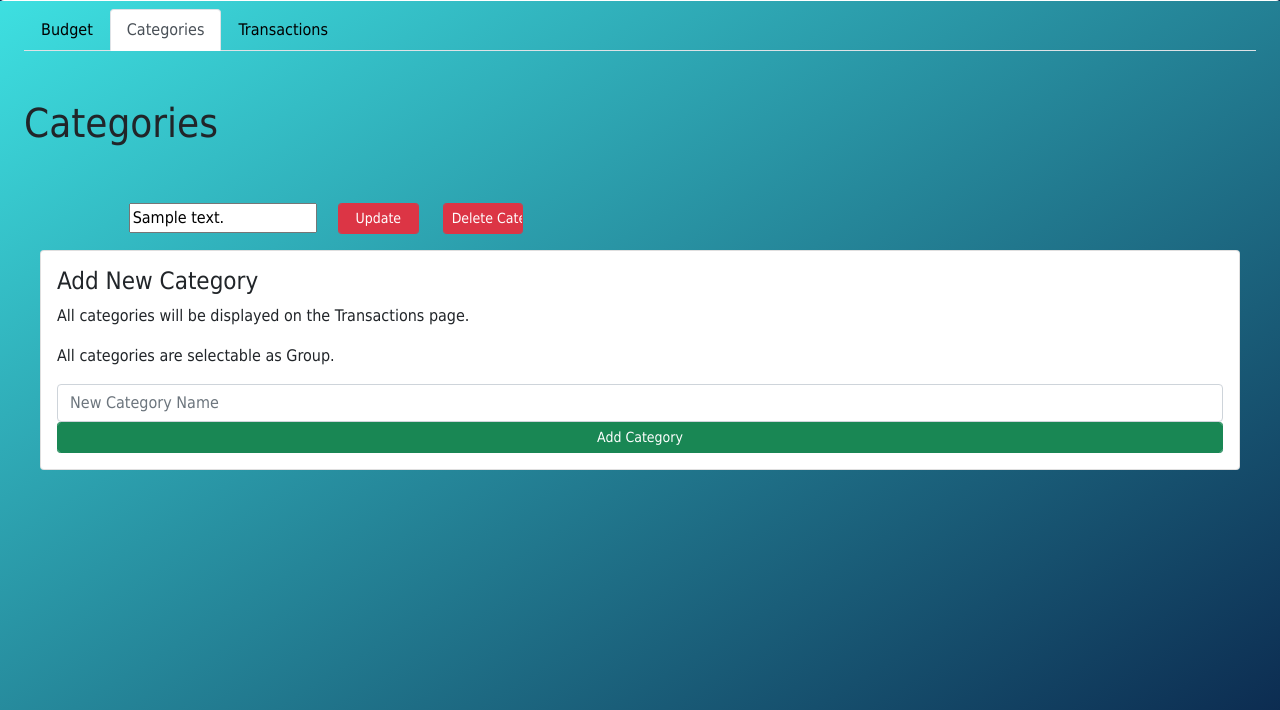
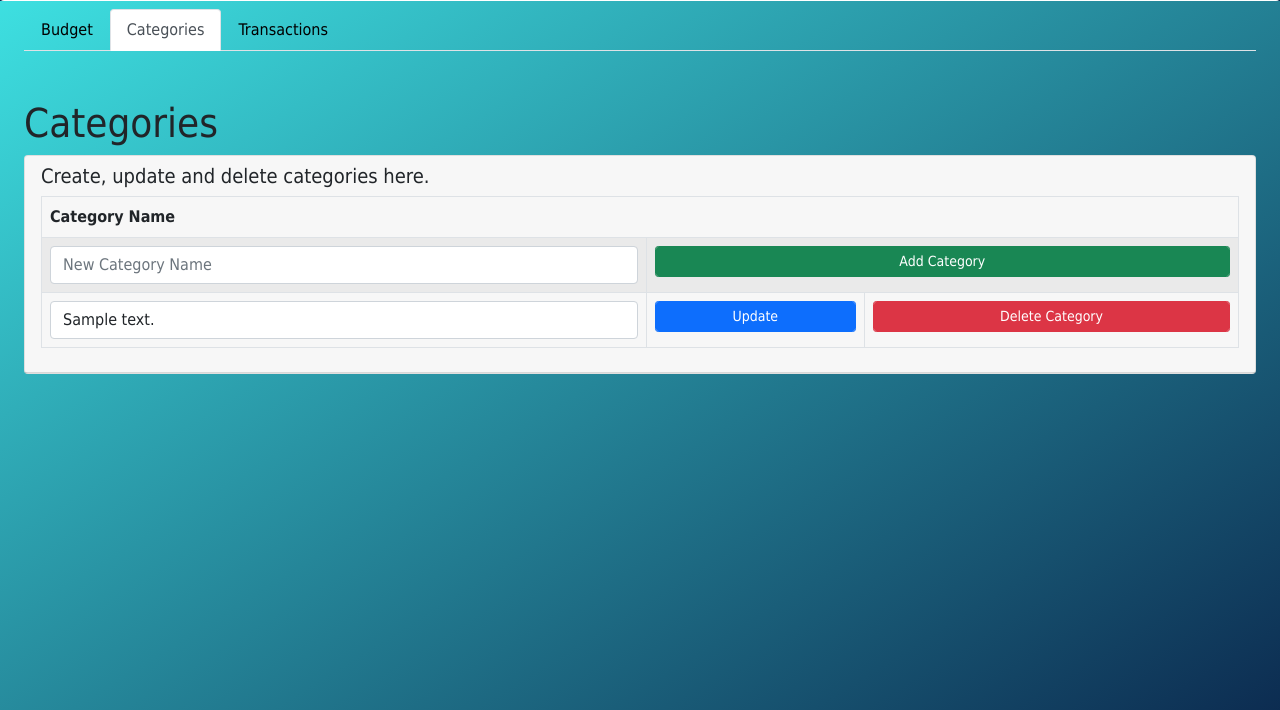
Before and after one commit to asa-leholland/BeaverHacks, a Django app: template BeaverStacks/BudgetApp/templates/index.html in a window 1280 px wide, after a click on "Categories". Shown: the part 46-756 px from the top of the page. Run offline with Django 3.2, Linux system fonts and the light colour scheme; the template is opened without the code that fills it: most values are stand-ins (such as "Sample title", 1, 10 or a date in 2020); some libraries are stand-ins or nearby versions.

Commit message:
Update index.html
formatting categories table

```diff
--- a/BeaverStacks/BudgetApp/templates/index.html
+++ b/BeaverStacks/BudgetApp/templates/index.html
@@ -174,36 +174,48 @@
 			<div class="tab-pane" id="categories" role="tabpanel" aria-labelledby="categories-tab">
 				<div class='p5 m5'><h1 >Categories</h1></div>
 
-				<!-- List of Current Categories-->
-						<div class="pt-5">
-							{% for category in categories %}
-								<form method="POST">{% csrf_token %}
-									<div class="row">
-											<div class="col-sm-1"><input type="hidden" value='{{ category.id }}' name='primary_key'></div>
-											<div class="col-md-2"><input type="text" value="{{ category.description }}" name="category_description"></div>
-											<div class="col-md-1"><input type="submit" class="form-control btn-sm btn-danger" value="Update" name="update_category"></div>
-											<div class="col-md-1"><input type="submit" class="form-control btn-sm btn-danger" value="Delete Category" name="delete_category"></div>
-										</div>
-								</form>
-							{% endfor %}
-						</div>
+				<!-- Categories Display -->
+				<div class='card'>
+					<div class="card-header">
+						<h5>Create, update and delete categories here.</h5>
 
-				<!-- Add new Categories Form -->
-					<form method="POST">{% csrf_token %}
-						<div class='card m-3 p-3'>
-						<h4>Add New Category</h4>
-							<p>All categories will be displayed on the Transactions page.</p>
-							<p>All categories are selectable as Group.</p>
-							<div class="form-inline">
-								<div class="col">
-									<input type="text" class="form-control" placeholder="New Category Name" name="category_description">
-								</div>
-								<div class="col">
-									<input type="submit" class="form-control btn-sm btn-success" value="Add Category" name="create_category">
-								</div>
+						<div class="card-block">
+							<div class="table-responsive">
+
+								<table class="table table-striped table-bordered" id="example-1">
+									<thead>
+										<tr>
+											<th style="display: none; width : 2px">#</th>
+											<th colspan="3">Category Name</th>
+										</tr>
+									</thead>
+
+									<tbody>
+										<form method="POST">{% csrf_token %}
+											<tr>
+												<td><input type="text" class="form-control" placeholder="New Category Name" name="category_description"></td>
+												<td colspan="2"><input type="submit" class="form-control btn-sm btn-success" value="Add Category" name="create_category"></td>
+											</tr>
+										</form>
+
+
+
+										{% for category in categories %}
+											<form method="POST">{% csrf_token %}
+												<tr>
+													<td style="display: none; width : 2px"><input type="hidden" value='{{ category.id }}' name="primary_key"></td>
+													<td><input type="text" class="form-control" value='{{ category.description }}' name="category_description"></td>
+													<td><input type="submit" class="form-control btn-sm btn-primary" value="Update" name="update_category"></td>
+													<td><input type="submit" class="form-control btn-sm btn-danger" value="Delete Category" name="delete_category"></td>
+												</tr>
+											</form>
+										{% endfor %}
+									</tbody>
+								</table>
 							</div>
 						</div>
-					</form>
+					</div>
+				</div>
 			</div>
 
 			<div class="tab-pane" id="transactions" role="tabpanel" aria-labelledby="transactions-tab">
```
